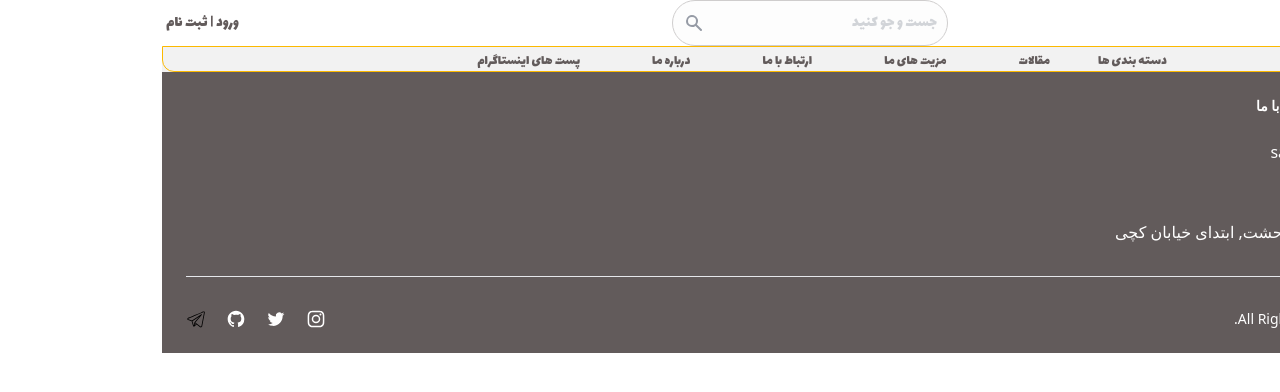
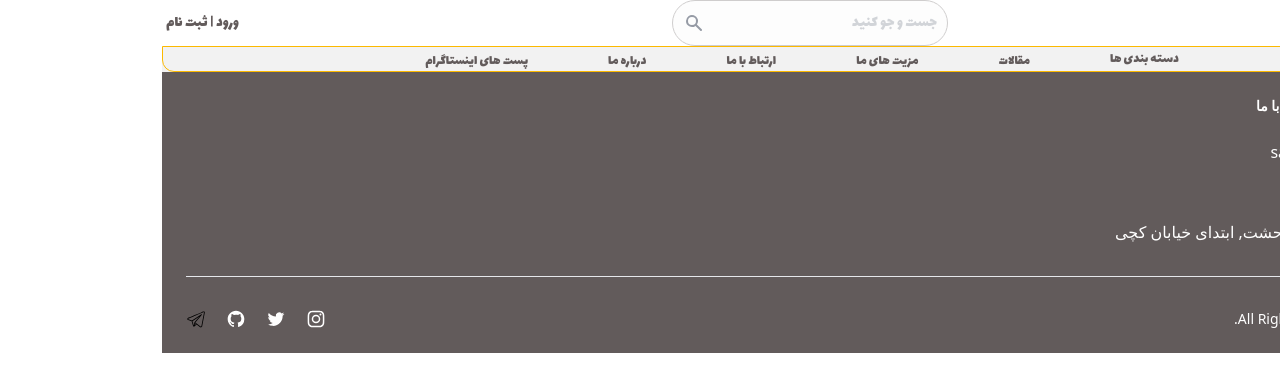
Before and after one commit to Parsa361/MyHood, a Nuxt app: page / in a window 1280 px wide. Shown: the top 392 px of the page. Built offline with nearby package versions, Linux system fonts and the light colour scheme.

Commit message:
Navbar debug, Use gap instead space-x

```diff
--- a/components/NavBar.vue
+++ b/components/NavBar.vue
@@ -48,29 +48,29 @@
             <div class="container mx-auto md:h-[2.3125rem] md:border w-full border-yellowHood rounded-b-xl "
                 id="navbar-default">
                 <ul
-                    class="flex flex-col justify-center space-y-1 text-center text-sm items-center pt-[0.25rem] pb-[0.25rem]   md:flex-row md:text-[1rem] md:space-x-14 md:justify-center md:items-center">
+                    class="flex flex-col justify-center space-y-1 text-center text-sm items-center pt-[0.25rem] pb-[0.25rem]   md:flex-row md:text-[1rem] md:gap-20 md:justify-center md:items-center">
 
-                    <li class="pr-4 pl-8 pt-1">
+                    <li>
                         <NuxtLink to="/" class="hidden md:block">دسته بندی ها</NuxtLink>
                     </li>
 
-                    <li class="pr-4">
+                    <li>
                         <NuxtLink to="/" class="block">مقالات</NuxtLink>
                     </li>
 
-                    <li class="pr-4">
+                    <li>
                         <NuxtLink to="/about" class="block">مزیت های ما</NuxtLink>
                     </li>
 
-                    <li class="pr-4">
+                    <li>
                         <NuxtLink to="/" class="block">ارتباط با ما</NuxtLink>
                     </li>
 
-                    <li class="pr-4">
+                    <li>
                         <NuxtLink to="/" class="block">درباره ما</NuxtLink>
                     </li>
 
-                    <li class="pr-4">
+                    <li>
                         <NuxtLink to="/" class="block md:hidden lg:block">پست های اینستاگرام</NuxtLink>
                     </li>
 
```
